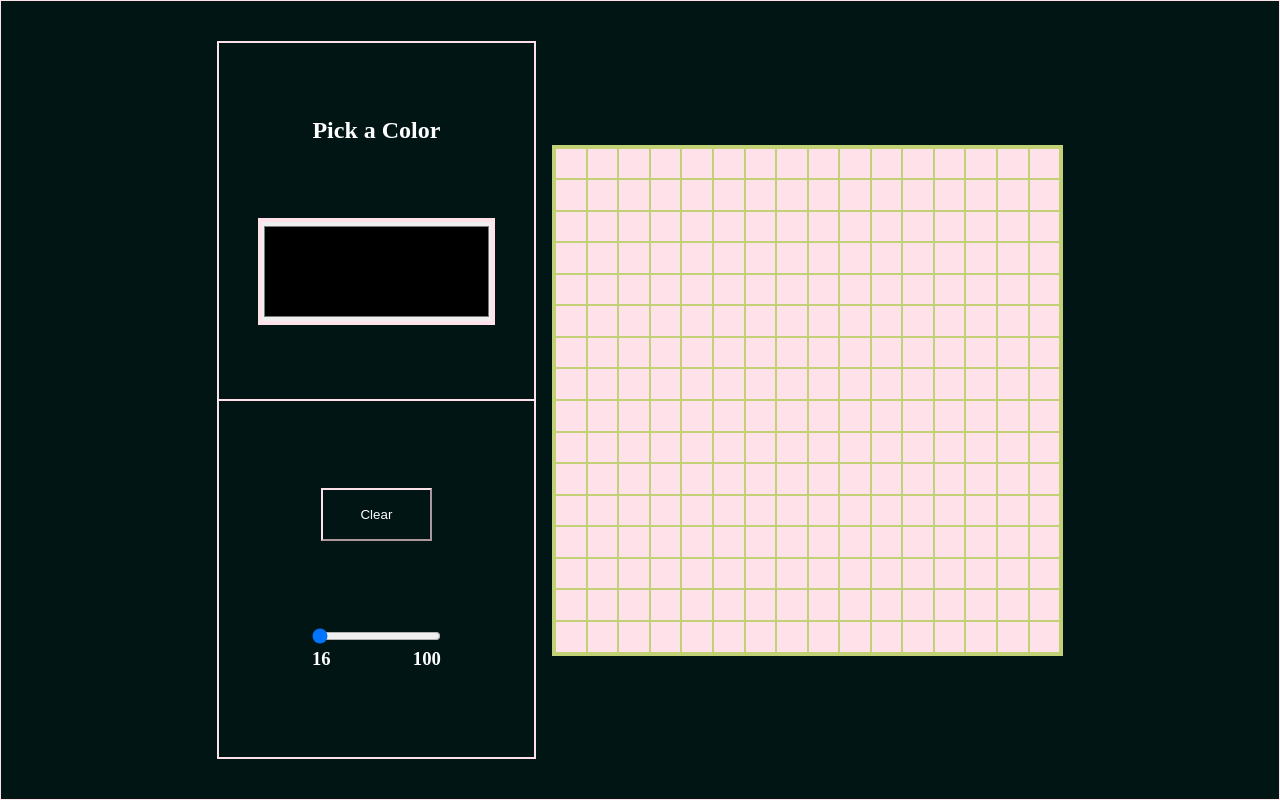
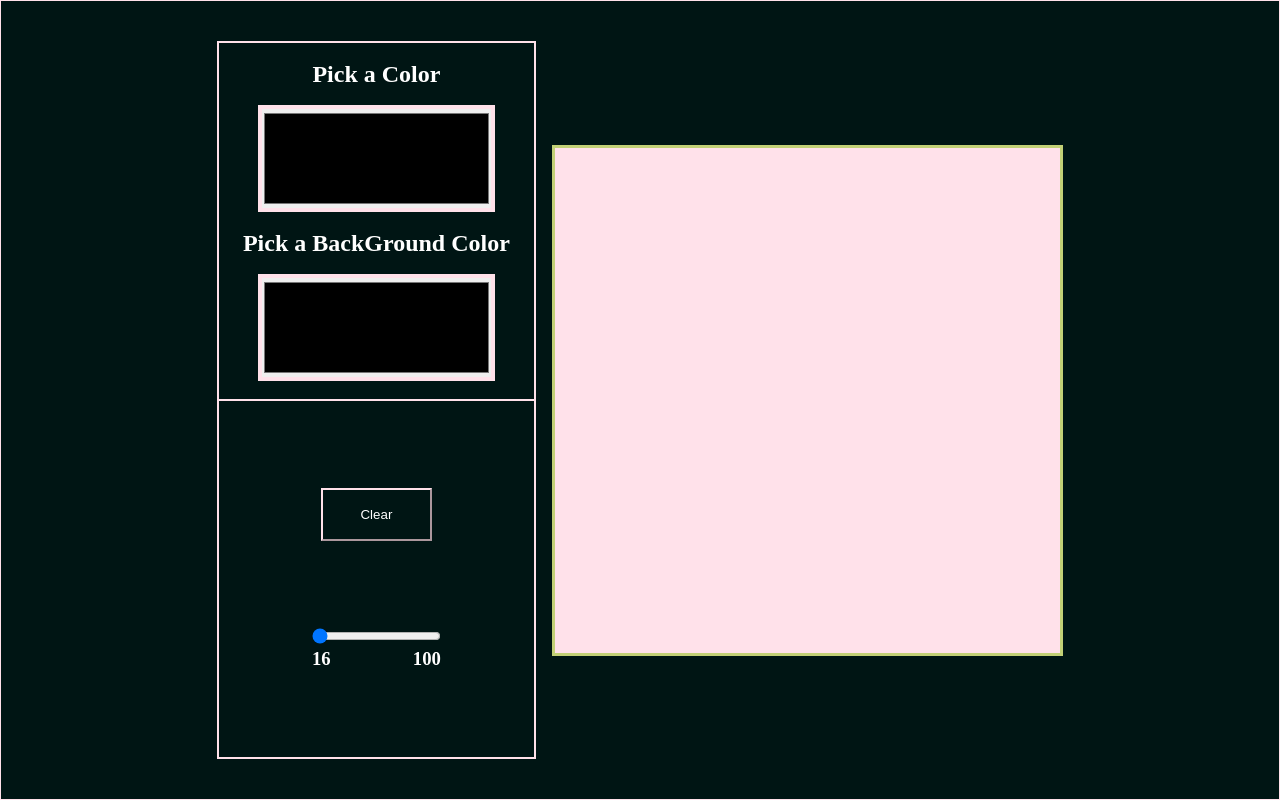
Before and after one commit to BitsuMamo/odin-etch-a-sketch, a website: page index.html in a window 1280 px wide. Drawn offline with Linux system fonts and the light colour scheme.

Commit message:
Implemnted background color change for the grid.

```diff
--- a/css/style.css
+++ b/css/style.css
@@ -33,7 +33,6 @@ body{
 
 .grid-item{
   background-color: #FFE1EA;
-  border: 0.1px solid #C2D076;
 }
 
 .color-selector{
@@ -44,6 +43,7 @@ body{
   flex-direction: column;
   align-items: center;
   justify-content: space-evenly;
+  text-align: center;
 }
 
 #color-input{
@@ -54,6 +54,17 @@ body{
 }
 
 #color-input-label{
+  color: white;
+}
+
+#bg-color-input{
+  width: 75%;
+  height: 30%;
+  border: 4px solid #FFE1EA;
+
+}
+
+#bg-color-input-label{
   color: white;
 }
 
--- a/index.html
+++ b/index.html
@@ -18,6 +18,9 @@
       <div class="color-selector">
         <h2 id="color-input-label">Pick a Color</h2>
         <input type="color" name="color-input" value="#000" id="color-input">
+
+        <h2 id="bg-color-input-label">Pick a BackGround Color</h2>
+        <input type="color" name="color-input" value="#000" id="bg-color-input">
       </div>
 
       <div class="tools">
--- a/scripts/index.js
+++ b/scripts/index.js
@@ -1,9 +1,10 @@
 const grid = document.getElementById("grid");
 const colorSelector = document.getElementById("color-input");
+const bgColorSelector = document.getElementById("bg-color-input");
 const clearBtn = document.getElementById("clear-btn");
 const gridSize = document.getElementById("grid-size")
 
-const defaultColor = "#FFE1EA";
+let defaultColor = "#FFE1EA";
 
 let ROW = gridSize.value;
 let COL = gridSize.value;
@@ -49,6 +50,11 @@ colorSelector.addEventListener("change", () => {
   color = colorSelector.value;
 })
 
+bgColorSelector.addEventListener("change", () => {
+  defaultColor = bgColorSelector.value;
+  clearBtn.click();
+})
+
 clearBtn.addEventListener("click", () => {
   for(let i = 0; i < gridItems.length; i++){
     gridItems[i].style.backgroundColor = defaultColor;
```
